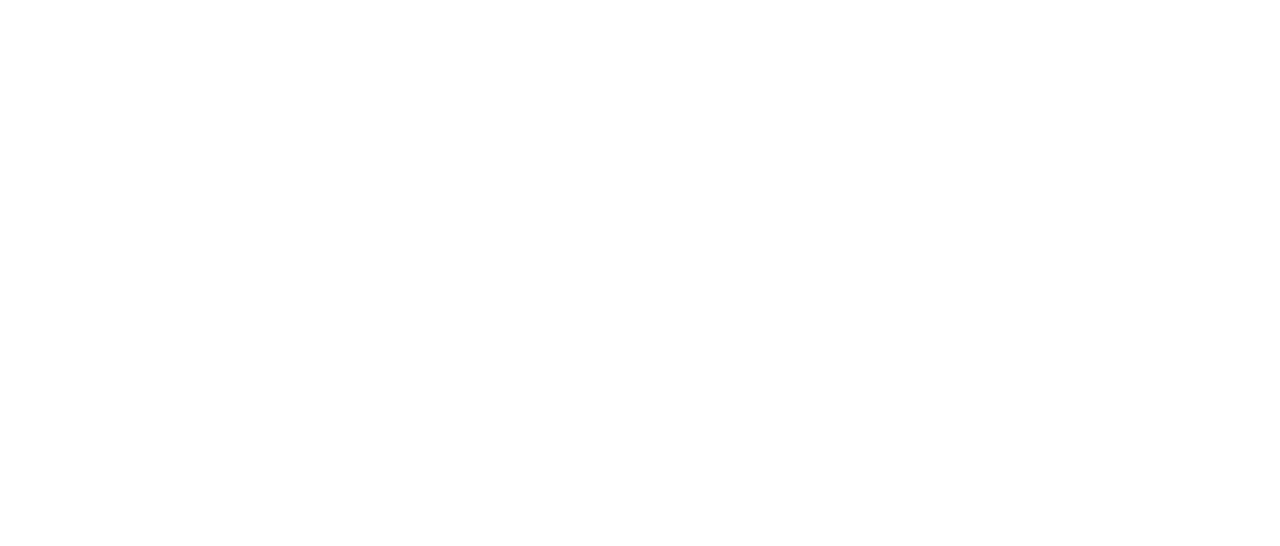
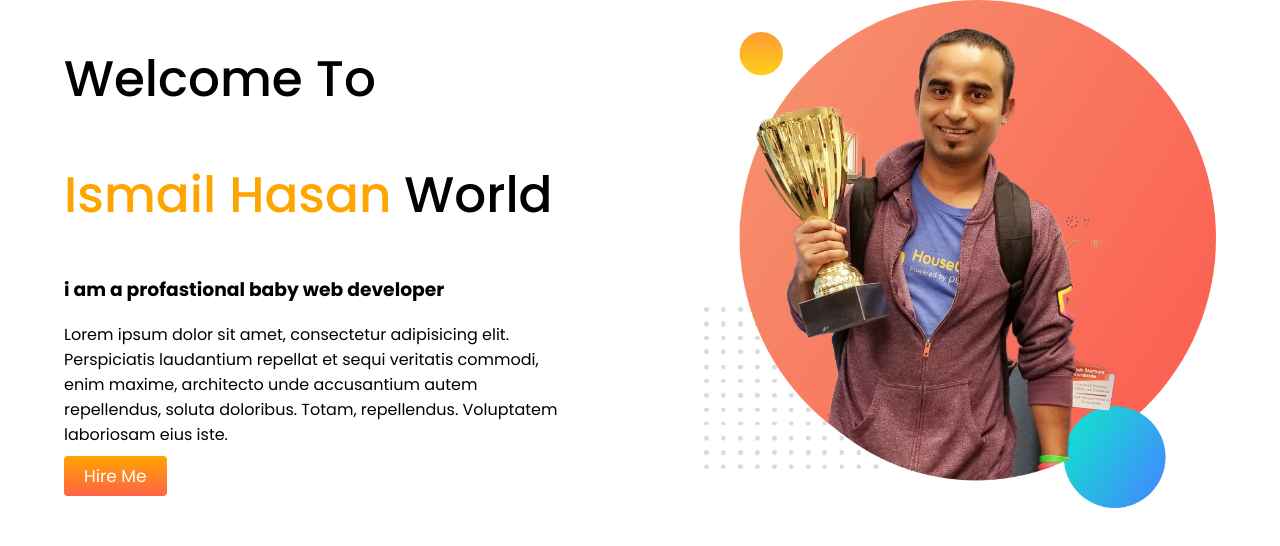
Before and after one commit to ismail-hasan/Dev-Portfolio, a plain HTML site: page index.html in a window 1280 px wide. Drawn offline with Linux system fonts and the light colour scheme.

Commit message:
first-section

```diff
--- a/index.html
+++ b/index.html
@@ -5,7 +5,31 @@
     <meta http-equiv="X-UA-Compatible" content="IE=edge" />
     <meta name="viewport" content="width=device-width, initial-scale=1.0" />
     <title>Document</title>
+    <link rel="preconnect" href="https://fonts.googleapis.com" />
+    <link rel="preconnect" href="https://fonts.gstatic.com" crossorigin />
+    <link
+      href="https://fonts.googleapis.com/css2?family=Poppins:wght@300;400;500;600;700;800;900&display=swap"
+      rel="stylesheet"
+    />
     <link rel="stylesheet" href="style.css" />
   </head>
-  <body></body>
+  <body>
+    <section>
+      <div class="half">
+        <h1>welcome to</h1>
+        <h1><span>ismail hasan</span> world</h1>
+        <h3>i am a profastional baby web developer</h3>
+        <p>
+          Lorem ipsum dolor sit amet, consectetur adipisicing elit. Perspiciatis
+          laudantium repellat et sequi veritatis commodi, enim maxime,
+          architecto unde accusantium autem repellendus, soluta doloribus.
+          Totam, repellendus. Voluptatem laboriosam eius iste.
+        </p>
+        <a href="#">hire me</a>
+      </div>
+      <div class="half">
+        <img src="image/jhankar.png" alt="" />
+      </div>
+    </section>
+  </body>
 </html>
--- a/style.css
+++ b/style.css
@@ -0,0 +1,33 @@
+body {
+  margin: 0;
+  padding: 0;
+  font-family: "Poppins", sans-serif;
+}
+
+span {
+  color: orange;
+}
+section {
+  display: flex;
+}
+.half {
+  width: 50%;
+  padding: 0 5%;
+}
+.half img {
+  width: 100%;
+}
+.half h1 {
+  font-size: 50px;
+  font-weight: 500;
+  text-transform: capitalize;
+}
+.half a {
+  font-size: 17px;
+  padding: 8px 20px;
+  color: #fff;
+  background: linear-gradient(orange, tomato);
+  text-decoration: none;
+  border-radius: 4px;
+  text-transform: capitalize;
+}
```
Also changed, not shown: image/jhankar.png (added).
